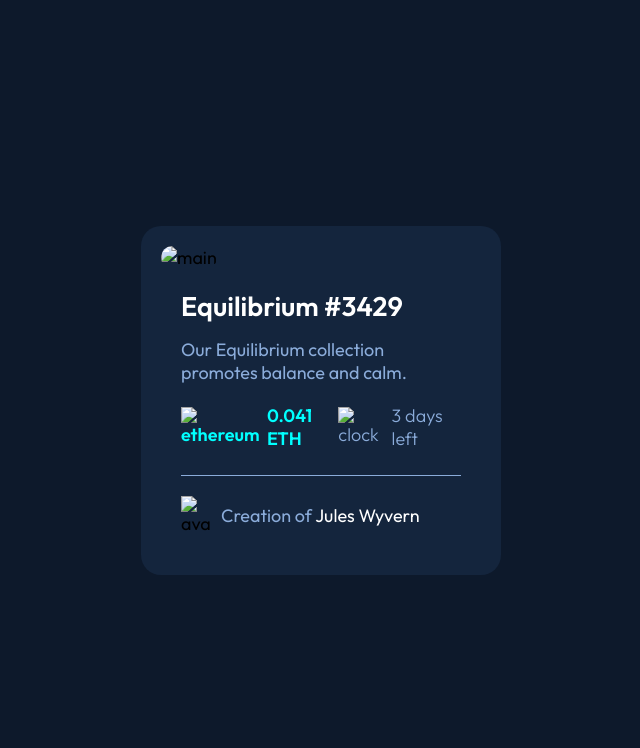
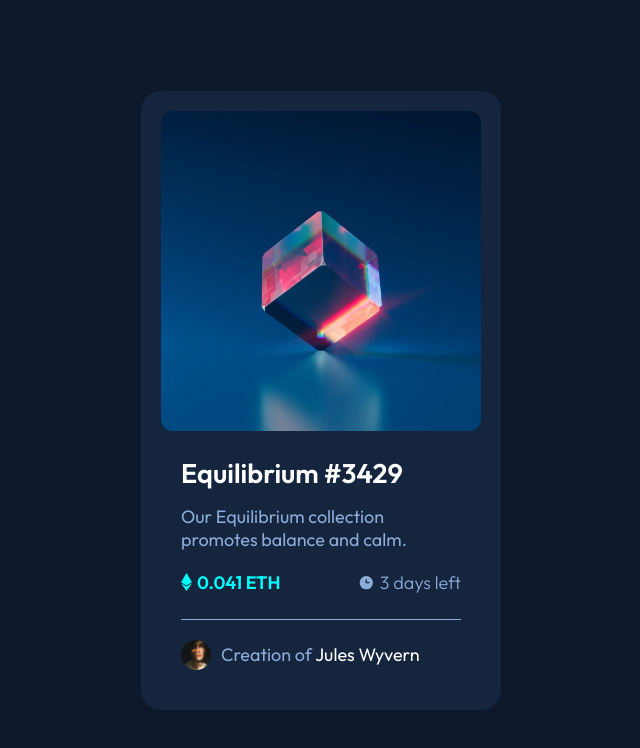
Before and after one commit to nandi1514/NFT-Card-Preview, a plain HTML site: page index.html in a window 1280 px wide. Shown: the whole page, without its empty margins (319-959 px from the left). Drawn offline with Linux system fonts and the light colour scheme.

Commit message:
Add files via upload

```diff
--- a/index.html
+++ b/index.html
@@ -18,7 +18,7 @@
 
   <div class="container">
 
-    <img class="main-img" src="images/image-equilibrium.jpg" alt="main">
+    <img class="main-img" src="image-equilibrium.jpg" alt="main">
 
     <div class="card">
       <div class="card-top">
@@ -28,11 +28,11 @@
 
       <div class="card-mid">
         <p class="left">
-          <img src="images/icon-ethereum.svg" alt="ethereum">
+          <img src="icon-ethereum.svg" alt="ethereum">
           0.041 ETH
         </p>
         <p class="right">
-          <img src="images/icon-clock.svg" alt="clock">
+          <img src="icon-clock.svg" alt="clock">
           3 days left
         </p>
       </div>
@@ -40,7 +40,7 @@
       <hr>
 
       <div class="card-footer">
-        <img src="images/image-avatar.png" alt="avatar">
+        <img src="image-avatar.png" alt="avatar">
         <p> Creation of <span>Jules Wyvern</span></p>
       </div>
     </div>
```
Also changed, not shown: favicon-32x32.png (added), icon-clock.svg (added), icon-ethereum.svg (added), icon-view.svg (added), image-avatar.png (added), image-equilibrium.jpg (added).
